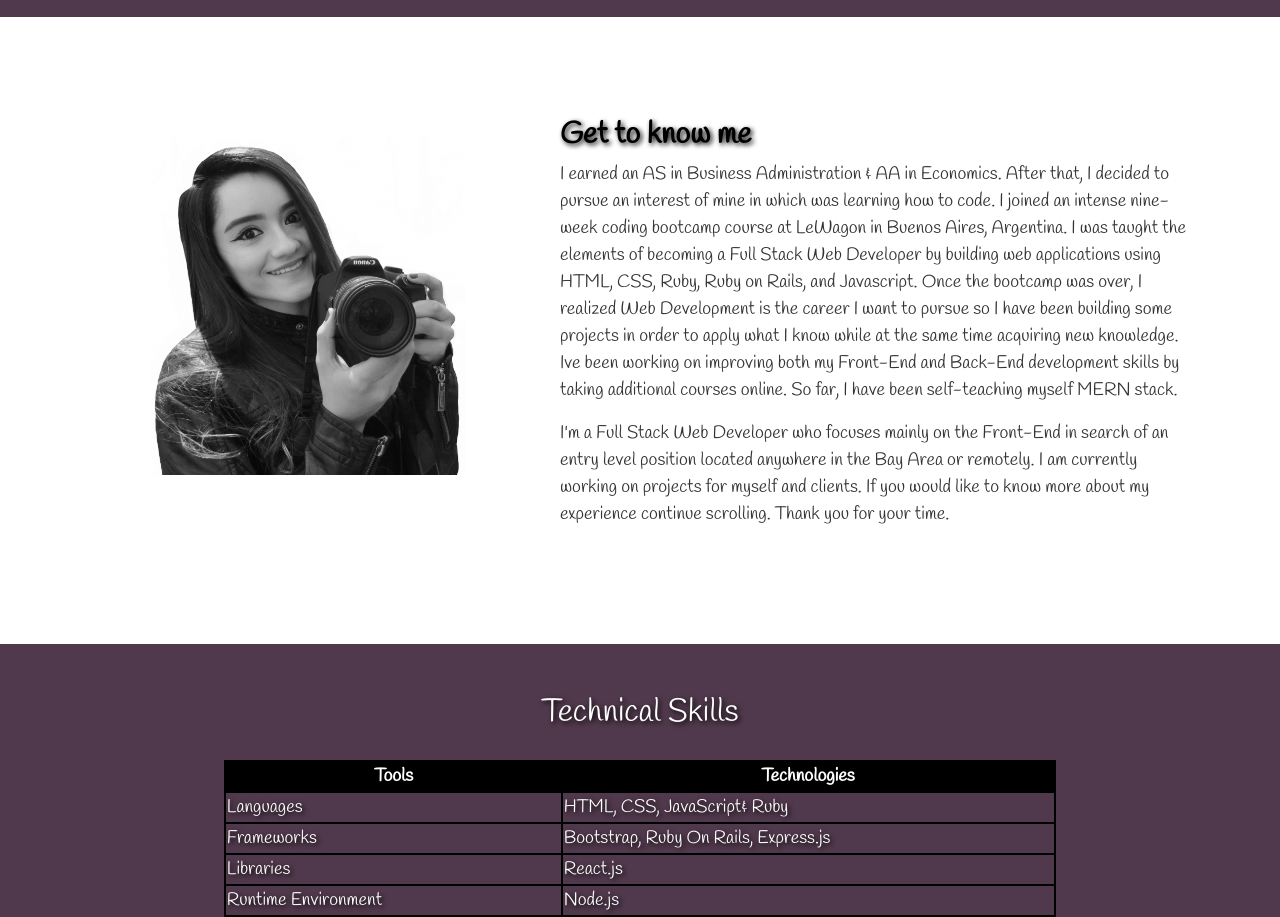
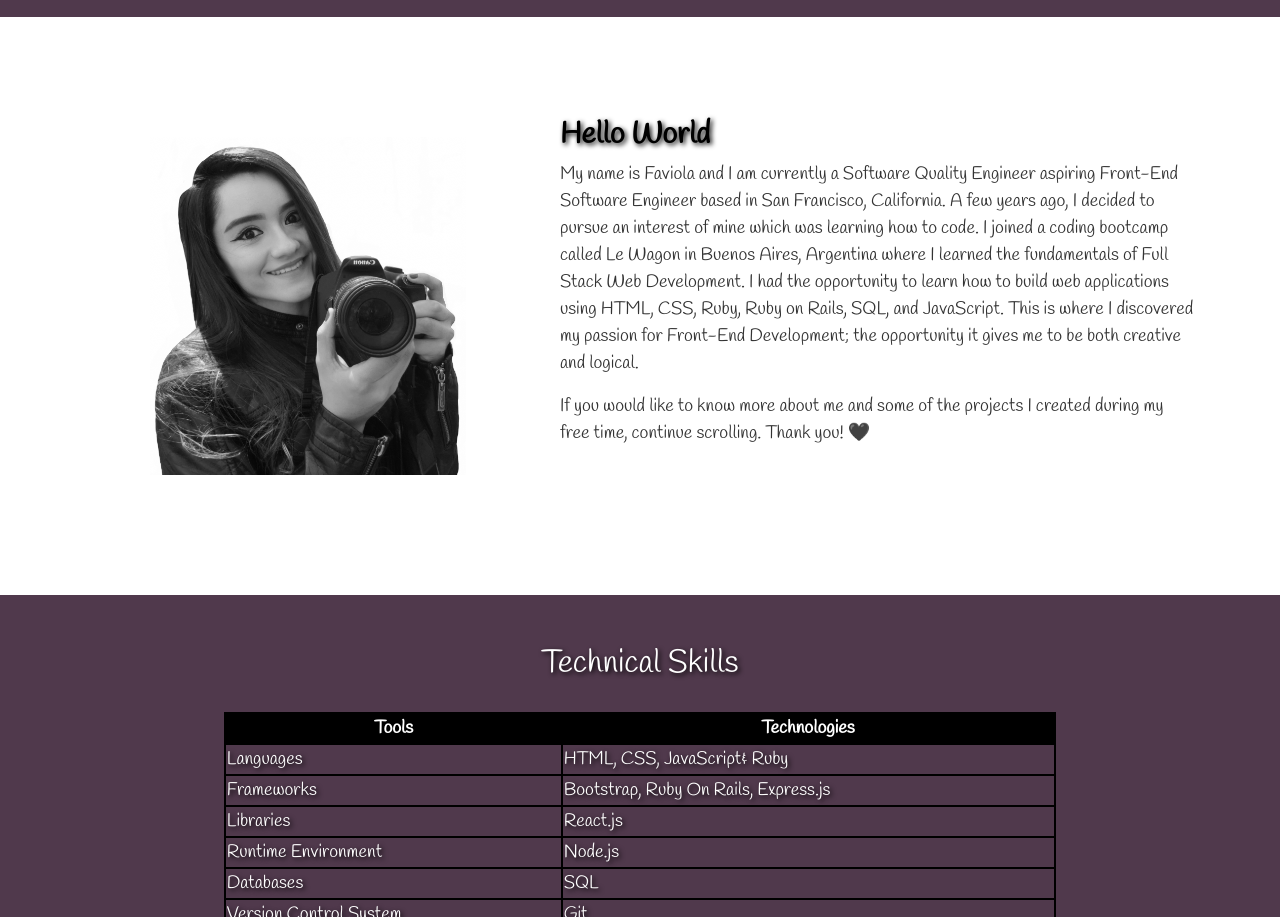
Before and after one commit to FABSTAR94/fav_portfolio, a plain HTML site: page index.html in a window 1280 px wide. Shown: the part 866-1783 px from the top of the page. Drawn offline with nearby package versions, Linux system fonts and the light colour scheme.

Commit message:
about me changes

```diff
--- a/index.html
+++ b/index.html
@@ -76,10 +76,9 @@
                     <img class="aboutImage" src="img/potrait2.jpeg" alt="Faviola">
                 </div>
                 <div class="col-md-7 about-text">
-                    <h3>Get to know me</h3>
-                    <p>I earned an AS in Business Administration & AA in Economics. After that, I decided to pursue an interest of mine in which was learning how to code. I joined an intense nine-week coding bootcamp course at LeWagon in Buenos Aires, Argentina. I was taught the elements of becoming a Full Stack Web Developer by building web applications using HTML, CSS, Ruby, Ruby on Rails, and Javascript. Once the bootcamp was over, I realized Web Development is the career I want to pursue so I have been building some projects in order to apply what I know while at the same time acquiring new knowledge.
-                        Ive been working on improving both my Front-End and Back-End development skills by taking additional courses online. So far, I have been self-teaching myself MERN stack. </p>
-                    <p>I'm a Full Stack Web Developer who focuses mainly on the Front-End in search of an entry level position located anywhere in the Bay Area or remotely. I am currently working on projects for myself and clients. If you would like to know more about my experience continue scrolling. Thank you for your time.</p>
+                    <h3>Hello World</h3>
+                    <p>My name is Faviola and I am currently a Software Quality Engineer aspiring Front-End Software Engineer based in San Francisco, California. A few years ago, I decided to pursue an interest of mine which was learning how to code. I joined a coding bootcamp called Le Wagon in Buenos Aires, Argentina where I learned the fundamentals of Full Stack Web Development. I had the opportunity to learn how to build web applications using HTML, CSS, Ruby, Ruby on Rails, SQL, and JavaScript. This is where I discovered my passion for Front-End Development; the opportunity it gives me to be both creative and logical.</p>
+                    <p>If you would like to know more about me and some of the projects I created during my free time, continue scrolling. Thank you! 🖤</p>
                 </div>
             </div>
         </div>
```
